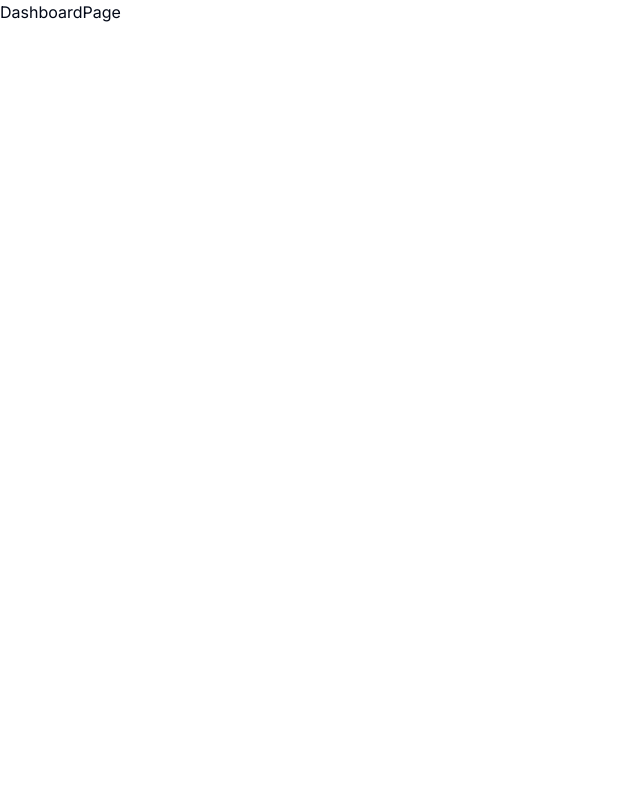
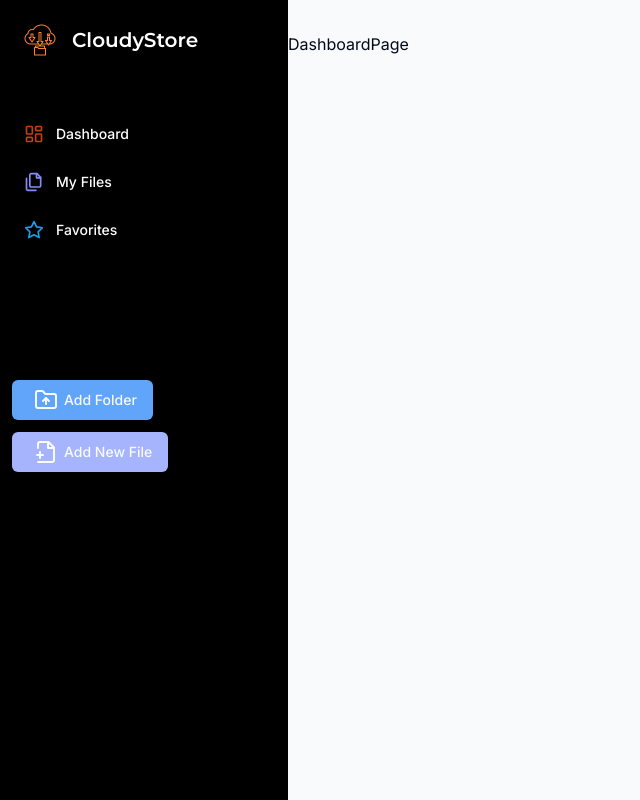
Before and after one commit to fiificode/cloudystore, a Next.js app: page /dashboard in a window 1280 px wide. Shown: the whole page, without its empty margins (0-640 px from the left). Built offline with nearby package versions, Linux system fonts and the light colour scheme.

Commit message:
sidebar and navbar

```diff
--- a/app/(dashboard)/(routes)/dashboard/page.tsx
+++ b/app/(dashboard)/(routes)/dashboard/page.tsx
@@ -5,7 +5,7 @@ const DashboardPage = () => {
   return (
     <>
       <div>DashboardPage</div>
-      <UserButton afterSignOutUrl="/"/>
+
 
     </>
   )
--- /dev/null
+++ b/app/(dashboard)/(routes)/starred/page.tsx
@@ -0,0 +1,9 @@
+import React from 'react'
+
+const StarredFiles = () => {
+  return (
+    <div>StarredFiles</div>
+  )
+}
+
+export default StarredFiles
--- /dev/null
+++ b/app/(dashboard)/layout.tsx
@@ -0,0 +1,17 @@
+import Navbar from "@/components/navbar/Navbar";
+import Sidebar from "@/components/sidebar/Sidebar";
+import React from "react";
+
+const AppLayout = ({ children }: { children: React.ReactNode }) => {
+  return (
+    <div className="h-full relative bg-slate-50">
+      <div className="hidden h-full md:flex md:flex-col md:fixed md:w-72 md:inset-y-0 z-[80] bg-black">
+        <Sidebar />
+      </div>
+      <Navbar />
+      <main className="md:pl-72">{children}</main>
+    </div>
+  );
+};
+
+export default AppLayout;
--- /dev/null
+++ b/components/navbar/Navbar.tsx
@@ -0,0 +1,19 @@
+import React from 'react'
+import { Button } from '@/components/ui/button'
+import { Menu, icons } from 'lucide-react'
+import { UserButton } from '@clerk/nextjs'
+
+const Navbar = () => {
+  return (
+    <div className='flex items-center p-4'>
+        <Button variant={"ghost"} size={"icon"} className='md:hidden'>
+            <Menu />
+        </Button>
+        <div className="flex w-full justify-end">
+            <UserButton afterSignOutUrl="/"/>
+        </div>
+    </div>
+  )
+}
+
+export default Navbar
--- /dev/null
+++ b/components/sidebar/Sidebar.tsx
@@ -0,0 +1,78 @@
+"use client";
+
+import { Montserrat } from "next/font/google";
+import Image from "next/image";
+import Link from "next/link";
+import React from "react";
+
+import { cn } from "@/lib/utils";
+import { FilePlus2, FilesIcon, FolderUp, LayoutDashboard, StarIcon } from "lucide-react";
+import { Button } from "../ui/button";
+
+const montserrat = Montserrat({ weight: "600", subsets: ["latin"] });
+
+const routes = [
+  {
+    label: "Dashboard",
+    icon: LayoutDashboard,
+    href: "/dashboard",
+    color: "text-orange-700",
+  },
+  {
+    label: "My Files",
+    icon: FilesIcon,
+    href: "/my-files",
+    color: "text-indigo-400",
+  },
+  {
+    label: "Favorites",
+    icon: StarIcon,
+    href: "/starred",
+    color: "text-sky-500",
+  },
+];
+
+const Sidebar = () => {
+  return (
+    <div className="space-y-4 py-4 flex flex-col h-full bg-black text-white">
+      <div className="px-3 py-2 flex-1">
+        <Link href={"/dashboard"} className="flex items-center pl-3 mb-14">
+          <div className="relative w-8 h-8 mr-4">
+            <Image fill alt="Logo" src={"/logo.png"} />
+          </div>
+          <h1 className={cn("text-xl font-bold", montserrat.className)}>
+            CloudyStore
+          </h1>
+        </Link>
+        <div className="space-y-1">
+          {routes.map((route) => (
+            <Link
+              href={route.href}
+              key={route.href}
+              className="text-sm group flex p-3 w-full justify-start font-medium cursor-pointer hover:text-white hover:bg-orange-300/20 rounded-lg transition "
+            >
+              <div className="flex items-center flex-1">
+                <route.icon className={cn("h-5 w-5 mr-3", route.color)} />
+                {route.label}
+              </div>
+            </Link>
+          ))}
+        </div>
+        <div className="mt-32 flex flex-col gap-3 w-full">
+          <div className="createFloder">
+            <Button variant={"folder"}>
+              <FolderUp className="w-9 -h-9"/> Add Folder
+            </Button>
+          </div>
+          <div className="addFile w-full">
+            <Button variant={"file"}>
+              <FilePlus2 className="w-9 -h-9"/> Add New File
+            </Button>
+          </div>
+        </div>
+      </div>
+    </div>
+  );
+};
+
+export default Sidebar;
--- a/components/ui/button.tsx
+++ b/components/ui/button.tsx
@@ -10,6 +10,8 @@ const buttonVariants = cva(
     variants: {
       variant: {
         default: "bg-primary text-primary-foreground hover:bg-primary/90",
+        folder: "bg-blue-400 text-primary-foreground hover:bg-primary/90",
+        file: "bg-indigo-300 text-primary-foreground hover:bg-primary/90",
         destructive:
           "bg-destructive text-destructive-foreground hover:bg-destructive/90",
         outline:
```
Also changed, not shown: public/logo.png (added).
